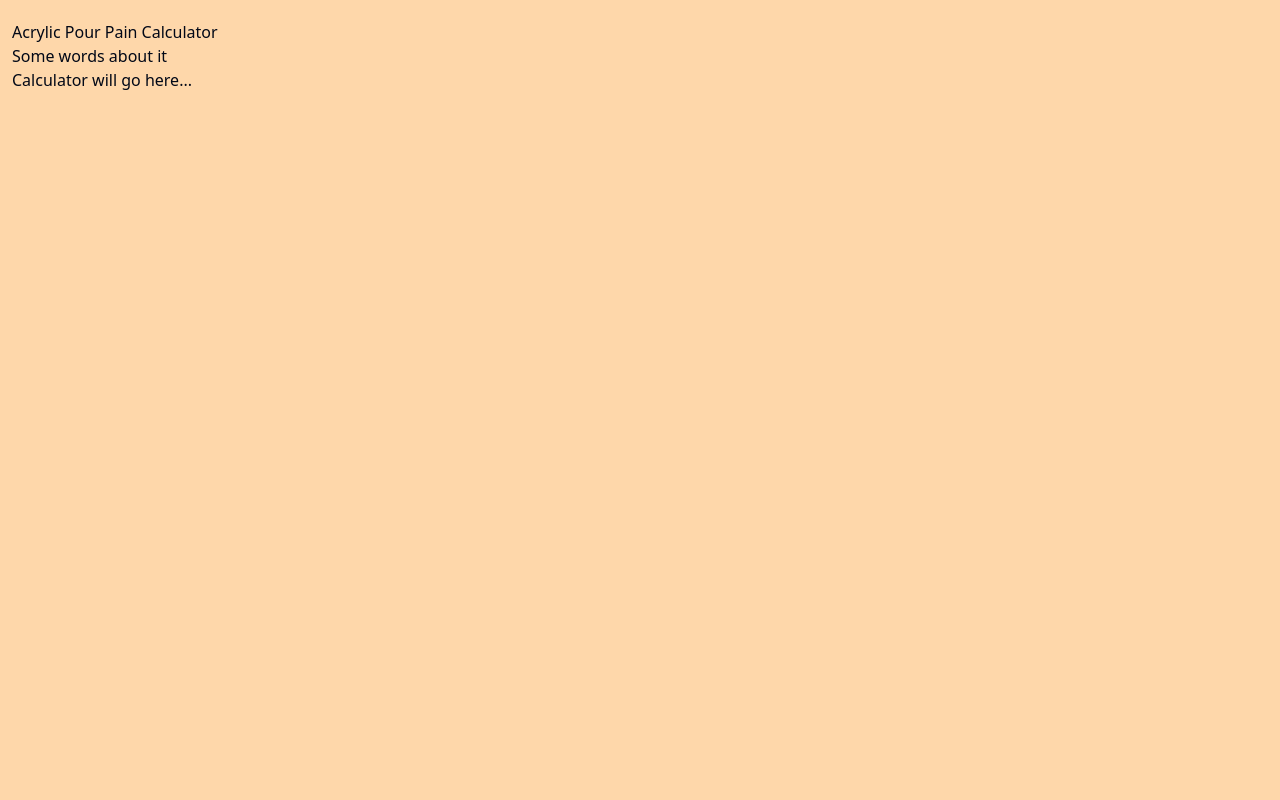
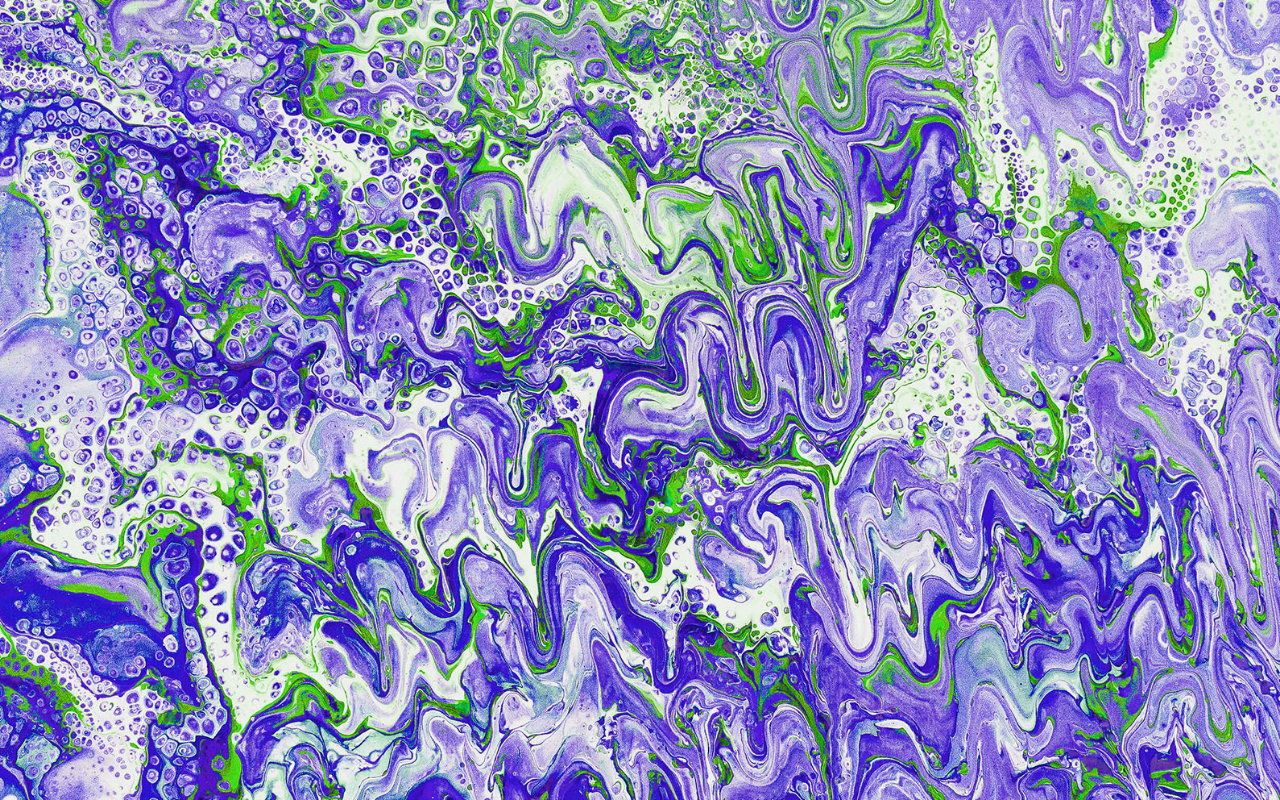
Before and after one commit to connordinnadge/paint-pour-calculator, a Next.js app: page / in a window 1280 px wide. Built offline with nearby package versions, Linux system fonts and the light colour scheme.

Commit message:
added background image to section

```diff
--- a/src/app/page.tsx
+++ b/src/app/page.tsx
@@ -1,13 +1,23 @@
-import PaintCalculator from "@/components/PaintCalculator";
+import PaintCalculator from '@/components/PaintCalculator'
+import Image from 'next/image'
+import bgImage from '../../public/images/paint-pour.jpg'
 
 export default function HomePage() {
     return (
         <main>
-      <section className="px-3 py-5 h-[100vh] w-full bg-orange-200">
+            <section className='relative flex h-[100vh] w-full flex-col items-center justify-center px-3 py-5 text-center'>
+                <Image
+                    src={bgImage}
+                    alt='Acrylic Pour Paint Calculator'
+                    layout='fill'
+                    objectFit='cover'
+                    className='z-0'
+                    priority={true}
+                />
                 <h1>Acrylic Pour Pain Calculator</h1>
                 <p>Some words about it</p>
                 <PaintCalculator />
             </section>
         </main>
-  );
+    )
 }
```
Lines whose indentation alone changed are shown as unchanged.
